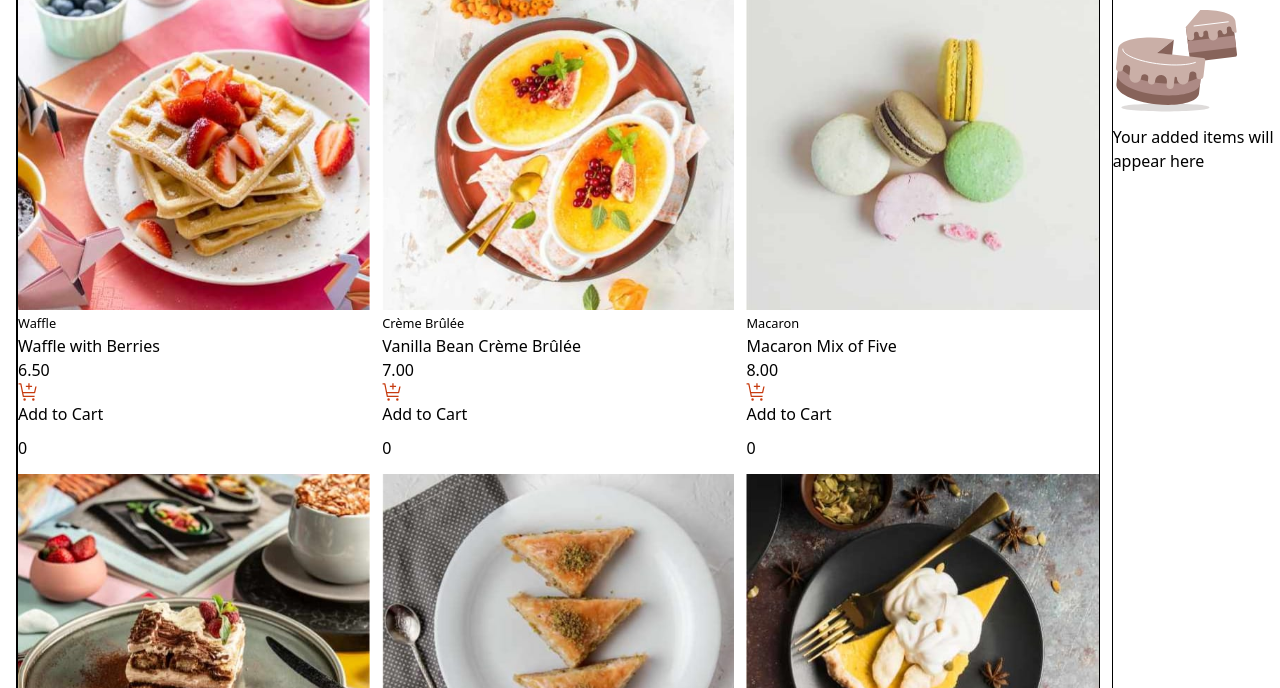
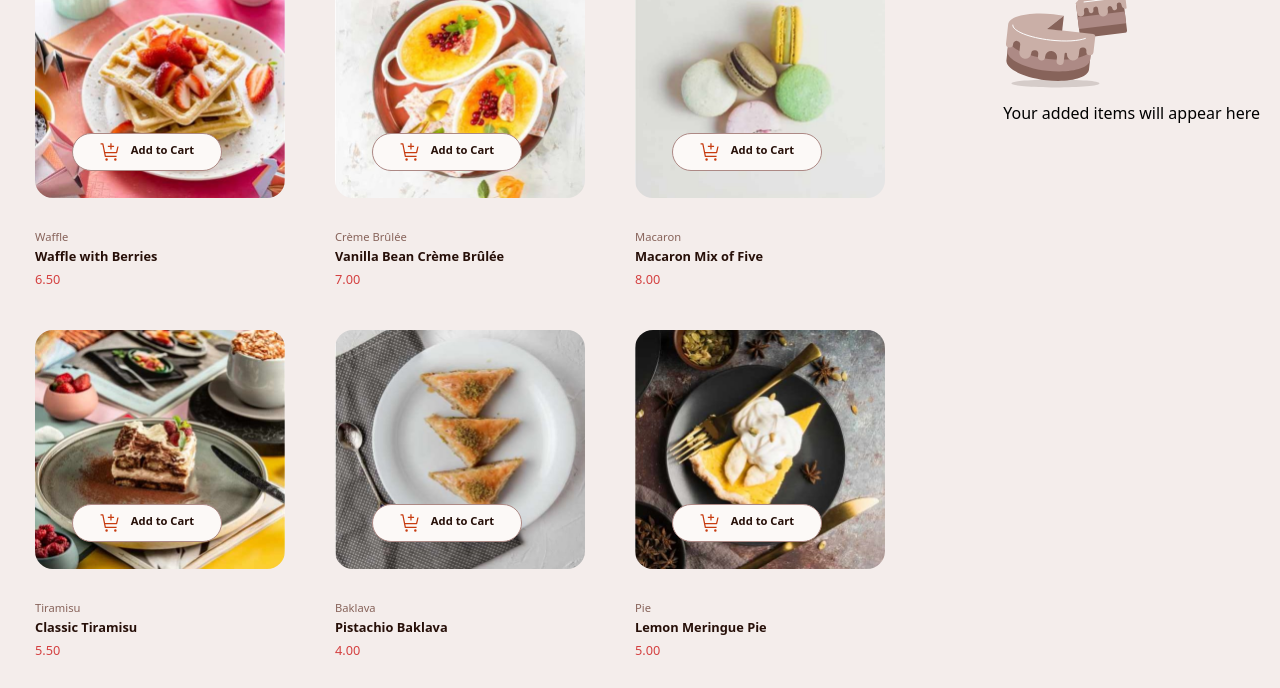
Before and after one commit to jeeva-004/Product-List, a website: page index.html in a window 1280 px wide. Shown: the part 101-789 px from the top of the page. Drawn offline with nearby package versions, Linux system fonts and the light colour scheme.

Commit message:
design fixed responsively

```diff
--- /dev/null
+++ b/_variables.scss
@@ -0,0 +1,15 @@
+//colors
+$background-color:hsl(13, 31%, 94%);
+$light:hsl(20, 50%, 98%);
+$orange-red-color:hsl(14, 86%, 42%);
+$green-color:hsl(159, 69%, 38%);
+$light-brown:hsl(7, 20%, 60%);
+$dark-brown: hsl(12, 20%, 44%);
+$pure-brown:hsl(0, 63%, 54%);
+$brown:hsl(14, 65%, 9%);
+
+//font size
+
+$small : .7em;
+$medium: .8em;
+$normal:1em;
--- a/index.html
+++ b/index.html
@@ -11,10 +11,10 @@
 </head>
 
 <body>
-    <h1 class="text-4xl font-bold m-4">Desserts</h1>
+    <h1 class="text-4xl font-bold mb-2">Desserts</h1>
 
-  <div class="container border-1 m-4 flex gap-3 flex-col md:flex-row lg:flex-row">
-    <div class="items border-1 grid gap-3 grid-flow-row grid-cols-1 md:grid-cols-2 lg:grid-cols-3">
+  <div class="container mx-2 flex justify-between gap-3 flex-col md:flex-row lg:flex-row">
+    <div class="items grid justify-center gap-5 grid-flow-row grid-cols-1 self-center md:grid-cols-2 lg:grid-cols-3">
 
       <div class="item">
         <img src="./assets/images/image-waffle-desktop.jpg" alt="" class="dekstop-image hidden md:hidden lg:block">
@@ -23,7 +23,7 @@
         <small class="item-name">Waffle</small>
         <p class="item-flavour">Waffle with Berries</p>
         <span class="price">6.50</span>
-        <div class="add-cart">
+        <div class="add-cart top-34 md:top-51 lg:top-46 left-17 md:left-15 lg:left-13">
           <button><img src="./assets/images/icon-add-to-cart.svg" alt="add-cart">Add to
             Cart</button>
           <div class="count"><span class="increase"><img src="./assets/images/icon-increment-quantity.svg"
@@ -40,7 +40,7 @@
         <small class="item-name">Crème Brûlée</small>
         <p class="item-flavour">Vanilla Bean Crème Brûlée</p>
         <span class="price">7.00</span>
-        <div class="add-cart">
+        <div class="add-cart top-34 md:top-51 lg:top-46 left-17 md:left-15 lg:left-13">
           <button><img src="./assets/images/icon-add-to-cart.svg" alt="add-cart">Add to
             Cart</button>
           <div class="count"><span class="increase"><img src="./assets/images/icon-increment-quantity.svg"
@@ -56,8 +56,8 @@
         <small class="item-name"> Macaron</small>
         <p class="item-flavour"> Macaron Mix of Five</p>
         <span class="price">8.00</span>
-        <div class="add-cart">
-          <button><img src="./assets/images/icon-add-to-cart.svg" alt="add-cart">Add to
+        <div class="add-cart top-34 md:top-51 lg:top-46 left-17 md:left-15 lg:left-13">
+          <button><img src="./assets/images/icon-add-to-cart.svg" alt="add-cart ">Add to
             Cart</button>
           <div class="count"><span class="increase"><img src="./assets/images/icon-increment-quantity.svg"
                 alt=""></span><span class="quantity">0</span><span class="decrease"><img
@@ -67,12 +67,12 @@
 
       <div class="item">
         <img src="./assets/images/image-tiramisu-desktop.jpg" alt="" class="dekstop-image hidden md:hidden lg:block">
-        <img src="./assets/images/image-tiramisu-tablet.jpg" alt="" class="tablet-image hidden m:block lg:hidden">
+        <img src="./assets/images/image-tiramisu-tablet.jpg" alt="" class="tablet-image hidden md:block lg:hidden">
         <img src="./assets/images/image-tiramisu-mobile.jpg" alt="" class="mobile-image block md:hidden lg:hidden">
         <small class="item-name"> Tiramisu</small>
         <p class="item-flavour"> Classic Tiramisu</p>
         <span class="price">5.50</span>
-        <div class="add-cart">
+        <div class="add-cart top-34 md:top-51 lg:top-46 left-17 md:left-15 lg:left-13">
           <button><img src="./assets/images/icon-add-to-cart.svg" alt="add-cart">Add to
             Cart</button>
           <div class="count"><span class="increase"><img src="./assets/images/icon-increment-quantity.svg"
@@ -88,7 +88,7 @@
         <small class="item-name"> Baklava</small>
         <p class="item-flavour"> Pistachio Baklava </p>
         <span class="price">4.00</span>
-        <div class="add-cart">
+        <div class="add-cart top-34 md:top-51 lg:top-46 left-17 md:left-15 lg:left-13">
           <button><img src="./assets/images/icon-add-to-cart.svg" alt="add-cart">Add to
             Cart</button>
           <div class="count"><span class="increase"><img src="./assets/images/icon-increment-quantity.svg"
@@ -104,7 +104,7 @@
         <small class="item-name"> Pie</small>
         <p class="item-flavour"> Lemon Meringue Pie</p>
         <span class="price">5.00</span>
-        <div class="add-cart">
+        <div class="add-cart top-34 md:top-51 lg:top-46 left-17 md:left-15 lg:left-13">
           <button><img src="./assets/images/icon-add-to-cart.svg" alt="add-cart">Add to
             Cart</button>
           <div class="count"><span class="increase"><img src="./assets/images/icon-increment-quantity.svg"
@@ -120,7 +120,7 @@
         <small class="item-name"> Cake</small>
         <p class="item-flavour"> Red Velvet Cake</p>
         <span class="price">4.50</span>
-        <div class="add-cart">
+        <div class="add-cart top-34 md:top-51 lg:top-46 left-17 md:left-15 lg:left-13">
           <button><img src="./assets/images/icon-add-to-cart.svg" alt="add-cart">Add to
             Cart</button>
           <div class="count"><span class="increase"><img src="./assets/images/icon-increment-quantity.svg"
@@ -136,7 +136,7 @@
         <small class="item-name"> Brownie</small>
         <p class="item-flavour"> Salted Caramel Brownie </p>
         <span class="price">4.50</span>
-        <div class="add-cart">
+        <div class="add-cart top-34 md:top-51 lg:top-46 left-17 md:left-15 lg:left-13">
           <button><img src="./assets/images/icon-add-to-cart.svg" alt="add-cart">Add to
             Cart</button>
           <div class="count"><span class="increase"><img src="./assets/images/icon-increment-quantity.svg"
@@ -152,7 +152,7 @@
         <small class="item-name"> Panna Cotta</small>
         <p class="item-flavour"> Vanilla Panna Cotta</p>
         <span class="price">6.50</span>
-        <div class="add-cart">
+        <div class="add-cart top-34 md:top-51 lg:top-46 left-17 md:left-15 lg:left-13">
           <button><img src="./assets/images/icon-add-to-cart.svg" alt="add-cart">Add to
             Cart</button>
           <div class="count"><span class="increase"><img src="./assets/images/icon-increment-quantity.svg"
@@ -160,10 +160,9 @@
                 src="./assets/images/icon-decrement-quantity.svg" alt=""></span></div>
         </div>
       </div>
-
     </div>
 
-    <div class="cart-details border-1">
+    <div class="cart-details ">
       <h2>Your Cart (<span class="cart-total">0</span>)</h2>
       <img src="./assets/images/illustration-empty-cart.svg" alt="">
      <p class="empty-msg"> Your added items will appear here</p>
--- a/index.scss
+++ b/index.scss
@@ -1,16 +1,95 @@
-*{
-    // margin: 0;
+@import 'variables';
+
+* {
+    margin: 0;
     padding: 0;
     box-sizing: border-box;
     outline: 0;
 }
 
-body{
+body {
     width: 100%;
     height: 100%;
+    display: flex;
+    flex-direction: column;
+    padding: 10px 20px 0;
+    background-color: $background-color;
 
-    .container{
+    h1 {
+        align-self: start;
+    }
+
+    .container {
         width: 100%;
-        height: inherit;
+        height: 100%;
+
+        .dekstop-image {
+            width: 250px;
+            border-radius: 18px;
+            margin-bottom: 25px;
+        }
+
+        .tablet-image {
+            width: 300px;
+            border-radius: 18px;
+        }
+
+        .mobile-image {
+            width: 100%;
+            border-radius: 18px;
+        }
     }
 }
+
+.item {
+    width: 100%;
+    padding: 10px 15px;
+    position: relative;
+}
+
+.add-cart {
+    width: 150px;
+    cursor: pointer;
+    padding: 8px 10px;
+    position: absolute;
+    display: flex;
+    border-radius: 40px;
+    background-color: $light;
+    border: none;
+    justify-content: center;
+    border: 1px solid $light-brown;
+
+    .count {
+        width: 100%;
+        cursor: pointer;
+        border: none;
+        display: none;
+    }
+
+    button {
+        width: 100%;
+        cursor: pointer;
+        display: flex;
+        gap: 10px;
+        justify-content: center;
+        font-size: $small;
+        color: $brown;
+        border: none;
+        font-weight: 600;
+    }
+}
+
+.item-name{
+    color: $dark-brown;
+    font-size: $small;
+}
+.item-flavour{
+    color: $brown;
+    font-size: $medium;
+    font-weight: 600;
+}
+
+.price{
+    color: $pure-brown;
+    font-size: $medium;
+}
```
Also changed, not shown: styles/style.css, 1 other file.
